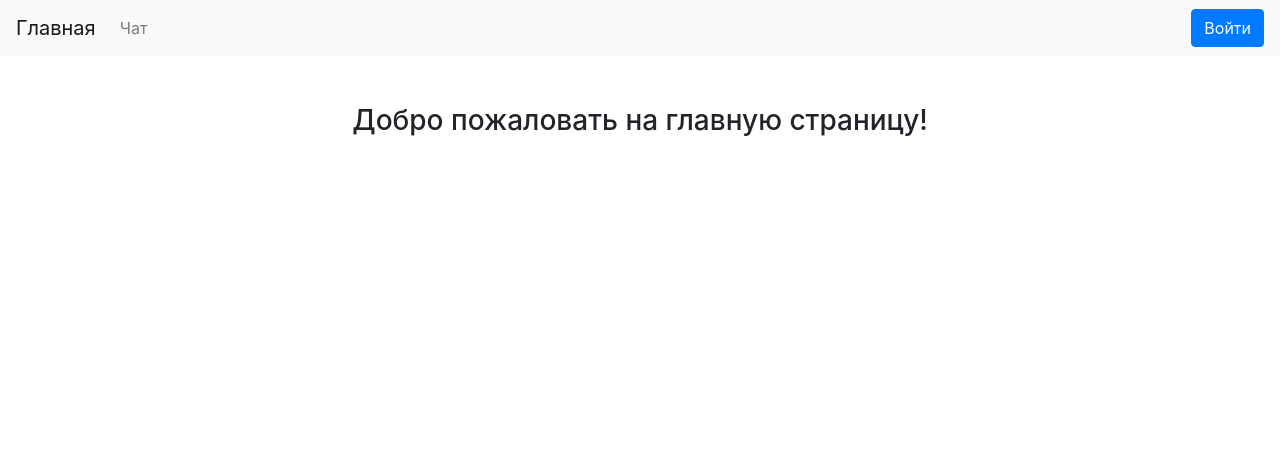
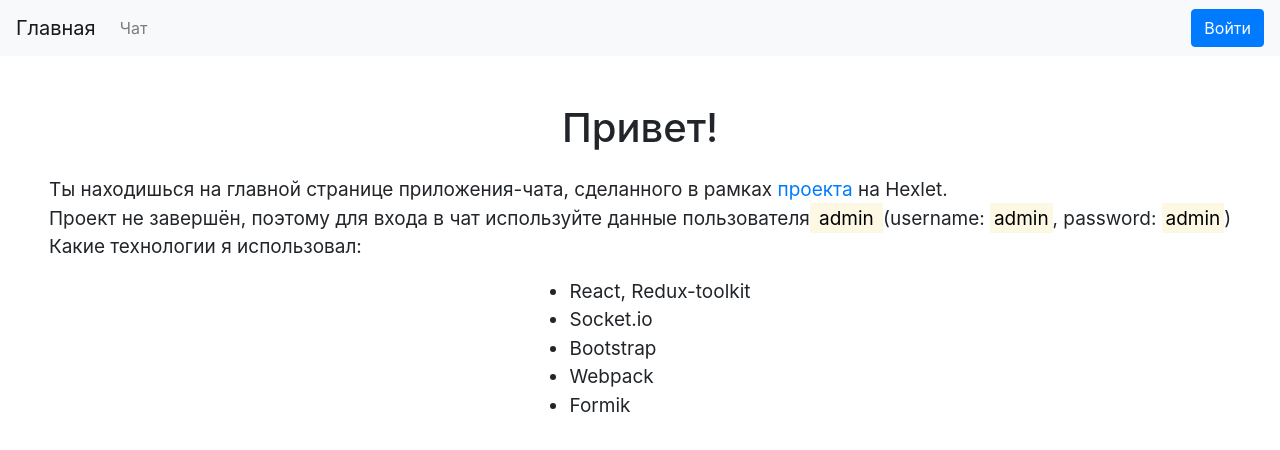
Before and after one commit to v0xat/slack, a React app: page / in a window 1280 px wide. Shown: the top 450 px of the page. Built offline with nearby package versions, Linux system fonts and the light colour scheme; no server answers; the HTML template or start-up script is replaced by a standard one.

Commit message:
Edit home page

```diff
--- a/src/components/Home.jsx
+++ b/src/components/Home.jsx
@@ -1,8 +1,26 @@
+/* eslint-disable react/jsx-one-expression-per-line */
 import React from 'react';
 
 const HomePage = () => (
-  <div>
-    <h3 className="text-center mt-5 mb-4">Добро пожаловать на главную страницу!</h3>
+  <div className="d-flex flex-column align-items-center">
+    <h1 className="mt-5 mb-4">Привет!</h1>
+    <p style={{ fontSize: 19 }}>
+      Ты находишься на главной странице приложения-чата, сделанного в рамках
+      <a href="https://ru.hexlet.io/programs/frontend/projects/12"> проекта </a>
+      на Hexlet.
+      <br />
+      Проект не завершён, поэтому для входа в чат используйте данные пользователя
+      <mark> admin </mark> (username: <mark>admin</mark>, password: <mark>admin</mark>)
+      <br />
+      Какие технологии я использовал:
+    </p>
+    <ul style={{ fontSize: 19 }}>
+      <li>React, Redux-toolkit</li>
+      <li>Socket.io</li>
+      <li>Bootstrap</li>
+      <li>Webpack</li>
+      <li>Formik</li>
+    </ul>
   </div>
 );
 
```
